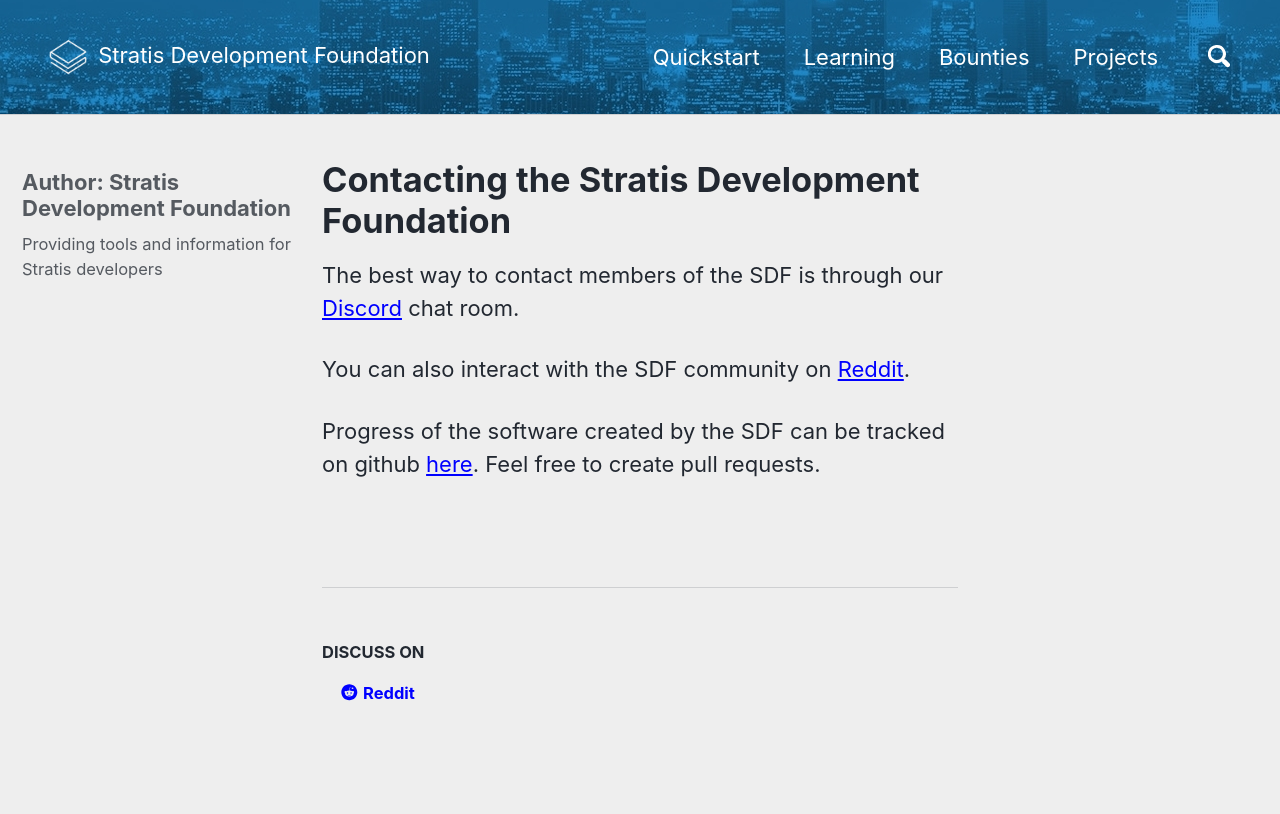
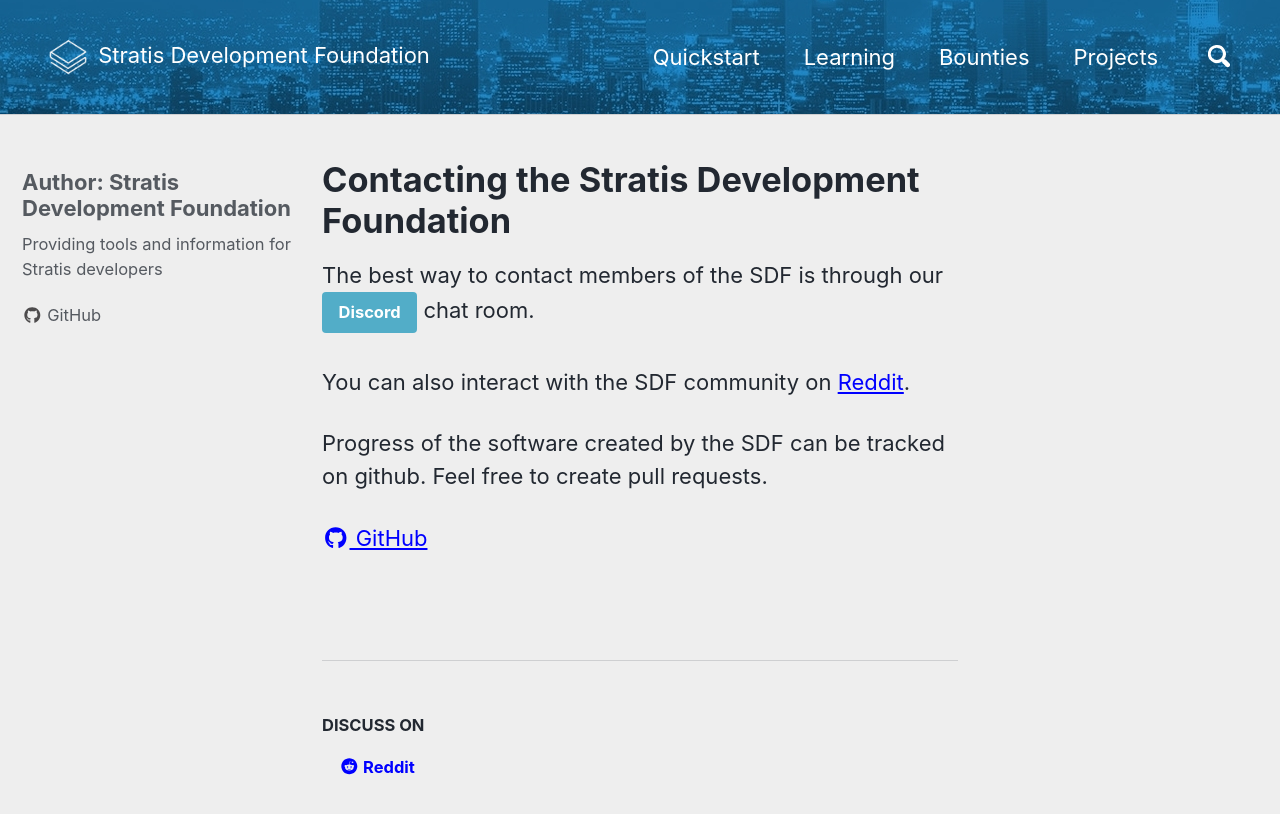
Before and after one commit to StratisDevelopmentFoundation/StratisDevelopmentFoundation.github.io, a Jekyll site: the page built from _pages/contact.md, in a window 1280 px wide and 900 px high. Shown: the top 814 px of the window. Built offline with Jekyll 4.4.1, drawn with Linux system fonts in a browser that asks for light colours; nearby versions of some CDN libraries.

Commit message:
Updating reddit/discord contact pages

```diff
--- a/_config.yml
+++ b/_config.yml
@@ -111,7 +111,7 @@
   flickr           :
   facebook         :
   foursquare       :
-  github           :
+  github           : "StratisDevelopmentFoundation"
   gitlab           :
   google_plus      :
   keybase          :
--- a/_includes/footer.html
+++ b/_includes/footer.html
@@ -18,7 +18,7 @@
     {% if site.author.bitbucket %}
       <li><a href="https://bitbucket.org/{{ site.author.bitbucket }}"><i class="fab fa-fw fa-bitbucket" aria-hidden="true"></i> Bitbucket</a></li>
     {% endif %}
-    <li><a href="{% if site.atom_feed.path %}{{ site.atom_feed.path }}{% else %}{{ '/feed.xml' | relative_url }}{% endif %}"><i class="fas fa-fw fa-rss-square" aria-hidden="true"></i> {{ site.data.ui-text[site.locale].feed_label | default: "Feed" }}</a></li>
+    <li><a href="{% if site.atom_feed.path %}{{ site.atom_feed.path }}{% else %}{{ '/feed.xml' | relative_url }}{% endif %}"><i class="fas fa-fw fa-rss-square" aria-hidden="true"></i> RSS </a></li>
     <a href="/discord"> <img src="https://img.shields.io/discord/369453192246853633.svg?style=for-the-badge"> </a>
   </ul>
 </div>
--- a/_pages/contact.md
+++ b/_pages/contact.md
@@ -4,8 +4,12 @@
 ---
 # Contacting the Stratis Development Foundation
 
-The best way to contact members of the SDF is through our [Discord](/discord/) chat room.
+The best way to contact members of the SDF is through our [Discord](/discord/){: .btn .btn--info}
+chat room.
 
 You can also interact with the SDF community on [Reddit](/reddit/).
 
-Progress of the software created by the SDF can be tracked on github [here](https://github.com/StratisDevelopmentFoundation/). Feel free to create pull requests.
+Progress of the software created by the SDF can be tracked on github. Feel free to create pull requests.
+{% if site.author.github %}
+<a href="https://github.com/{{ site.author.github }}"><i class="fab fa-fw fa-github" aria-hidden="true"></i> GitHub</a>
+{% endif %}
```
Also changed, not shown: _pages/reddit.md (+4 -0 lines), index.html (line endings or trailing spaces).
